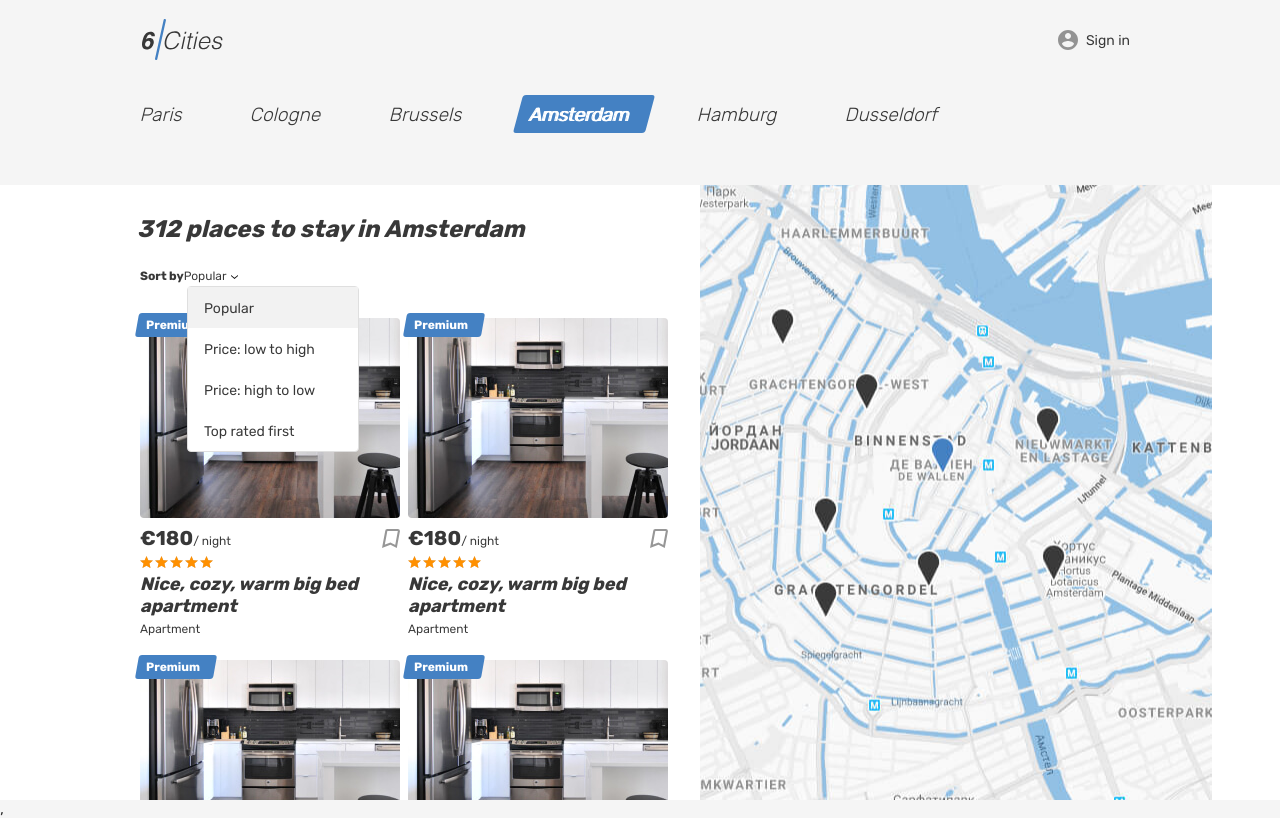
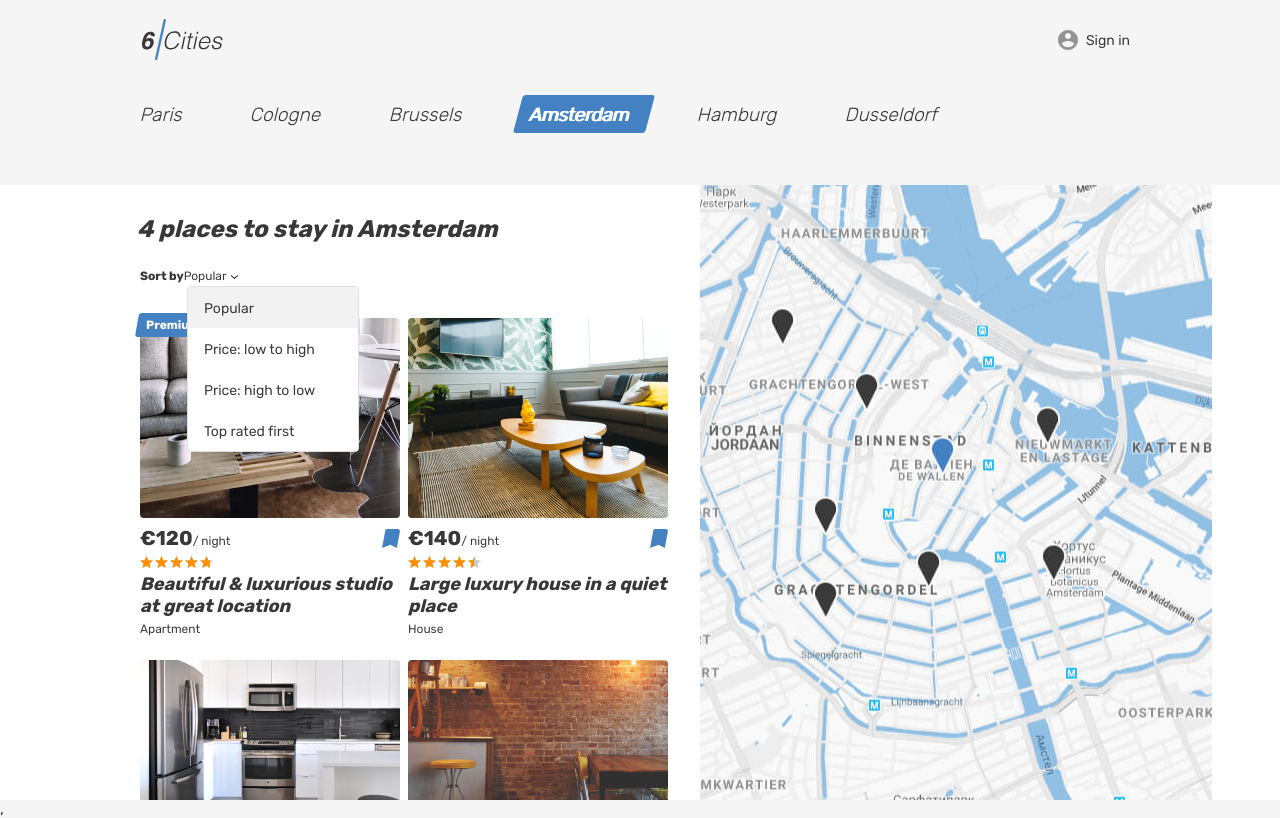
Before and after one commit to tanjaslo/1621659-six-cities-7, a React (Create React App) app in the folder project/: page / in a window 1280 px wide. Built offline with nearby package versions, Linux system fonts and the light colour scheme.

Commit message:
Refactor Place-card component, adds Places-list component and state.

```diff
--- a/project/src/components/app/app.jsx
+++ b/project/src/components/app/app.jsx
@@ -10,12 +10,12 @@ import NotFoundPage from '../pages/not-found-page/not-found-page';
 import offersProp from '../../prop-types/offers.prop';
 import reviewsProp from '../../prop-types/reviews.prop';
 
-function App({placesCount, offers, reviews}) {
+function App({offers, reviews}) {
   return (
     <BrowserRouter>
       <Switch>
         <Route path={AppRoute.MAIN} exact>
-          <MainPage placesCount={placesCount} offers={offers} />
+          <MainPage offers={offers} />
         </Route>
         <Route path={AppRoute.FAVORITES} exact>
           <FavoritesPage offers={offers} />
@@ -35,7 +35,6 @@ function App({placesCount, offers, reviews}) {
 }
 
 App.propTypes = {
-  placesCount: PropTypes.number.isRequired,
   offers: PropTypes.arrayOf(offersProp).isRequired,
   reviews: PropTypes.arrayOf(reviewsProp).isRequired,
 };
--- a/project/src/components/pages/main-page/main-page.jsx
+++ b/project/src/components/pages/main-page/main-page.jsx
@@ -1,9 +1,10 @@
 import React from 'react';
 import PropTypes from 'prop-types';
+import offersProp from '../../../prop-types/offers.prop';
 import Header from '../../header/header';
-import PlaceCard from '../../place-card/place-card';
+import PlacesList from '../../places-list/places-list';
 
-function MainPage({placesCount}){
+function MainPage({offers}){
   return (
     <div className="page page--gray page--main">
       <Header />
@@ -49,7 +50,7 @@ function MainPage({placesCount}){
           <div className="cities__places-container container">
             <section className="cities__places places">
               <h2 className="visually-hidden">Places</h2>
-              <b className="places__found">312 places to stay in Amsterdam</b>
+              <b className="places__found">{offers.length} {offers.length > 1 ? 'places' : 'place'} to stay in Amsterdam</b>
               <form className="places__sorting" action="#" method="get">
                 <span className="places__sorting-caption">Sort by</span>
                 <span className="places__sorting-type" tabIndex="0">
@@ -65,9 +66,7 @@ function MainPage({placesCount}){
                   <li className="places__option" tabIndex="0">Top rated first</li>
                 </ul>
               </form>
-              <div className="cities__places-list places__list tabs__content">
-                {Array(placesCount).fill(null).map((id) => <PlaceCard key={id} />)}
-              </div>
+              <PlacesList offers={offers} />
             </section>
             <div className="cities__right-section">
               <section className="cities__map map"></section>
@@ -80,7 +79,7 @@ function MainPage({placesCount}){
 }
 
 MainPage.propTypes = {
-  placesCount: PropTypes.number.isRequired,
+  offers: PropTypes.arrayOf(offersProp).isRequired,
 };
 
 export default MainPage;
--- a/project/src/components/place-card/place-card.jsx
+++ b/project/src/components/place-card/place-card.jsx
@@ -1,18 +1,27 @@
 import React from 'react';
 import {Link} from 'react-router-dom';
-import {AppRoute} from '../../const';
+import PropTypes from 'prop-types';
+import offersProp from '../../prop-types/offers.prop';
+import {getRating, uppercaseFirstLetter} from '../../utils';
 
-function PlaceCard() {
+function PlaceCard({offer, onMouseEnter, onMouseLeave}) {
+  const {id, title, previewImage, price, type, isFavorite, isPremium, rating} = offer;
+
+  const placeRating = getRating(rating);
+
   return (
-    <article className="cities__place-card place-card">
-      <div className="place-card__mark">
-        <span>Premium</span>
-      </div>
+    <article className="cities__place-card place-card"
+      onMouseEnter={onMouseEnter} onMouseLeave={onMouseLeave}
+    >
+      {isPremium ?
+        <div className="place-card__mark">
+          <span>Premium</span>
+        </div> : ''}
       <div className="cities__image-wrapper place-card__image-wrapper">
-        <Link to={AppRoute.ROOM}>
+        <Link to={`/offer/${id}`}>
           <img
             className="place-card__image"
-            src="img/apartment-03.jpg"
+            src={previewImage}
             width="260"
             height="200"
             alt="Place"
@@ -22,10 +31,10 @@ function PlaceCard() {
       <div className="place-card__info">
         <div className="place-card__price-wrapper">
           <div className="place-card__price">
-            <b className="place-card__price-value">&euro;180</b>
+            <b className="place-card__price-value">&euro;{price}</b>
             <span className="place-card__price-text">&#47;&nbsp;night</span>
           </div>
-          <button className="place-card__bookmark-button button" type="button">
+          <button className={`place-card__bookmark-button button${isFavorite ? ' place-card__bookmark-button--active' : ''}`} type="button">
             <svg className="place-card__bookmark-icon" width="18" height="19">
               <use xlinkHref="#icon-bookmark"></use>
             </svg>
@@ -34,19 +43,25 @@ function PlaceCard() {
         </div>
         <div className="place-card__rating rating">
           <div className="place-card__stars rating__stars">
-            <span style={{width: '100%'}} />
+            <span style={{width: placeRating}} />
             <span className="visually-hidden">Rating</span>
           </div>
         </div>
         <h2 className="place-card__name">
-          <Link to={AppRoute.ROOM}>
-                Nice, cozy, warm big bed apartment
+          <Link to={`/offer/${id}`}>
+            {title}
           </Link>
         </h2>
-        <p className="place-card__type">Apartment</p>
+        <p className="place-card__type">{uppercaseFirstLetter(type)}</p>
       </div>
     </article>
   );
 }
 
+PlaceCard.propTypes = {
+  offer: offersProp,
+  onMouseEnter: PropTypes.func.isRequired,
+  onMouseLeave: PropTypes.func.isRequired,
+};
+
 export default PlaceCard;
--- /dev/null
+++ b/project/src/components/places-list/places-list.jsx
@@ -0,0 +1,26 @@
+import React, {useState} from 'react';
+import PropTypes from 'prop-types';
+import offersProp from '../../prop-types/offers.prop';
+import PlaceCard from '../place-card/place-card.jsx';
+
+function PlacesList({offers}) {
+  const [, setActiveCard] = useState(null);
+
+  return (
+    <div className="cities__places-list places__list tabs__content">
+      {offers.map((offer) => (
+        <PlaceCard
+          key={`offer-${offer.id}`}
+          offer={offer}
+          onMouseEnter={() => setActiveCard(offer.id)}
+          onMouseLeave={() => setActiveCard(null)}
+        />))}
+    </div>
+  );
+}
+
+PlacesList.propTypes = {
+  offers: PropTypes.arrayOf(offersProp).isRequired,
+};
+
+export default PlacesList;
--- a/project/src/index.js
+++ b/project/src/index.js
@@ -4,14 +4,9 @@ import App from './components/app/app';
 import offers from './mocks/offers';
 import reviews from './mocks/reviews';
 
-const Setting = {
-  PLACES_COUNT: 5,
-};
-
 ReactDOM.render(
   <React.StrictMode>
     <App
-      placesCount={Setting.PLACES_COUNT}
       offers={offers}
       reviews={reviews}
     />,
--- /dev/null
+++ b/project/src/utils.js
@@ -0,0 +1,12 @@
+const STARS_COUNT = 5;
+
+const getRating = (rating) =>
+  `${((rating / STARS_COUNT) * 100)}%`;
+
+const uppercaseFirstLetter = (str) =>
+  str.charAt(0).toUpperCase() + str.slice(1);
+
+export {
+  getRating,
+  uppercaseFirstLetter
+};
```
